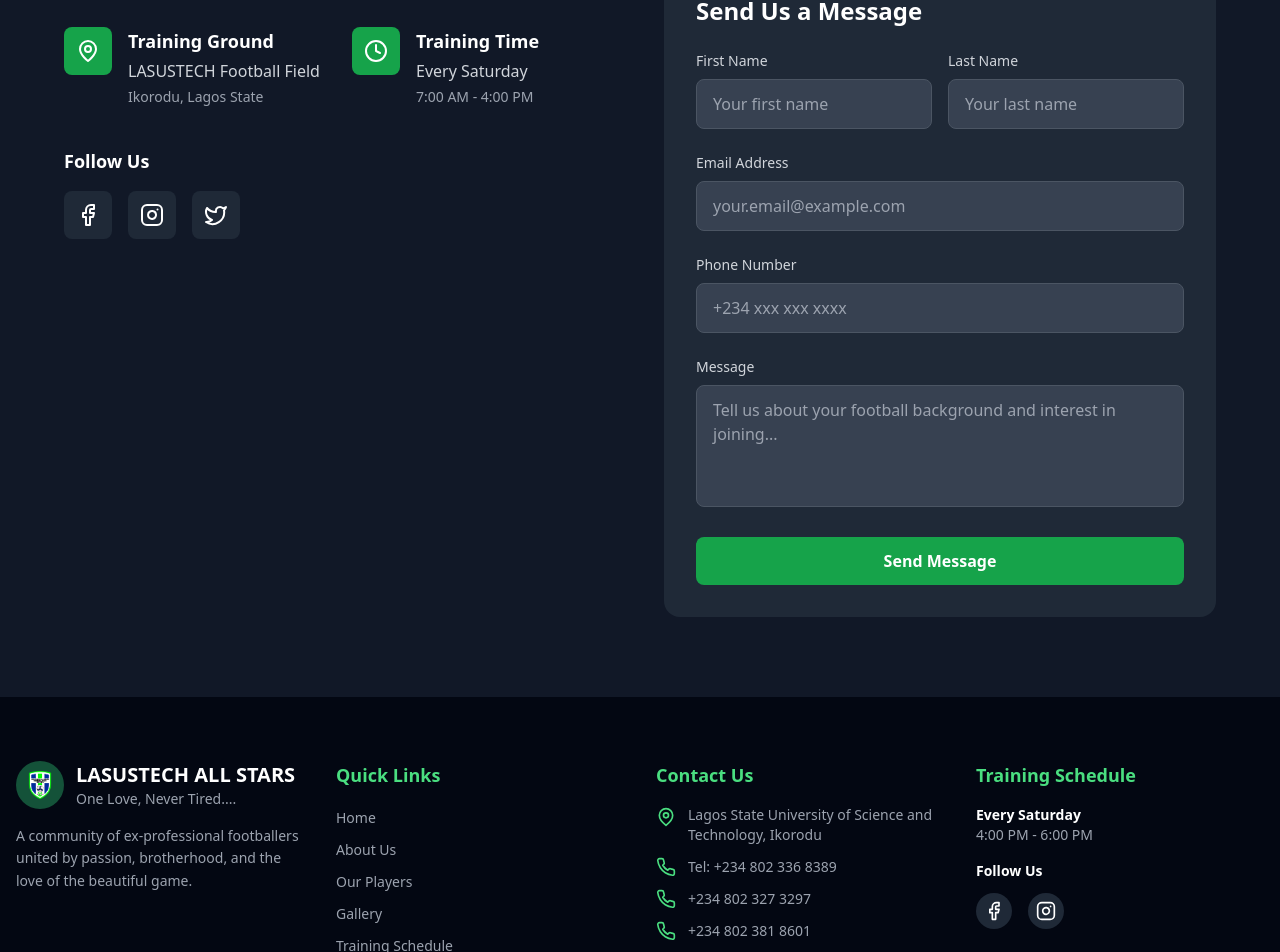
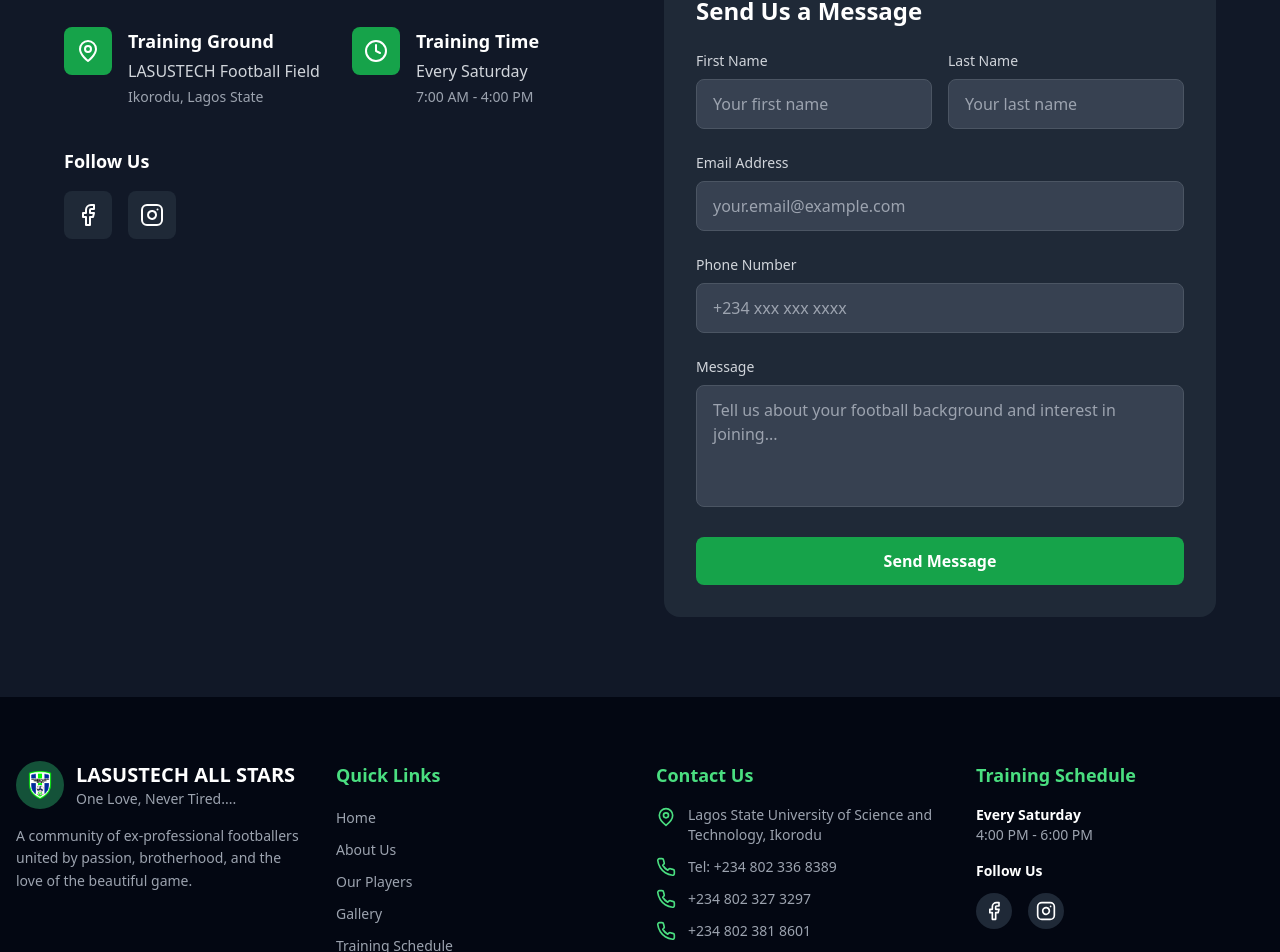
Before and after one commit to Bolatan/allstars, a React (Vite) app: page / in a window 1280 px wide. Shown: the part 8602-9554 px from the top of the page. Built offline with nearby package versions, Linux system fonts and the light colour scheme.

Commit message:
feat: Update social media links
Updates the social media links in the "Get In Touch" section to use the correct URLs for Facebook and Instagram, and removes the Twitter icon and link as requested.

```diff
--- a/src/components/Contact.tsx
+++ b/src/components/Contact.tsx
@@ -1,5 +1,5 @@
 import React from 'react';
-import { MapPin, Clock, Facebook, Instagram, Twitter } from 'lucide-react';
+import { MapPin, Clock, Facebook, Instagram } from 'lucide-react';
 
 export default function Contact() {
   const [submitted, setSubmitted] = React.useState(false);
@@ -44,9 +44,8 @@ export default function Contact() {
   ];
 
   const socialLinks = [
-    { icon: Facebook, name: "Facebook", href: "#" },
-    { icon: Instagram, name: "Instagram", href: "#" },
-    { icon: Twitter, name: "Twitter", href: "#" }
+    { icon: Facebook, name: "Facebook", href: "https://www.facebook.com/Laspostars" },
+    { icon: Instagram, name: "Instagram", href: "https://www.instagram.com/lasustech_all_stars/" }
   ];
 
   return (
```
